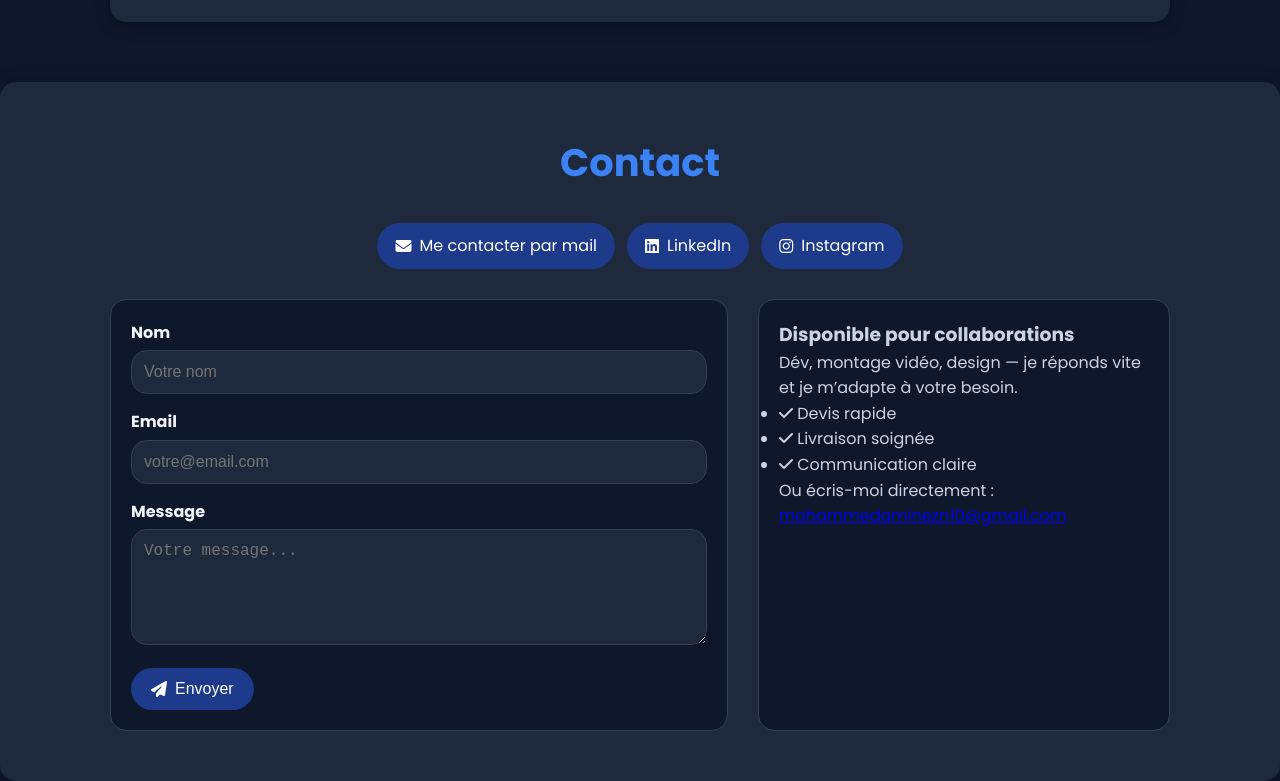
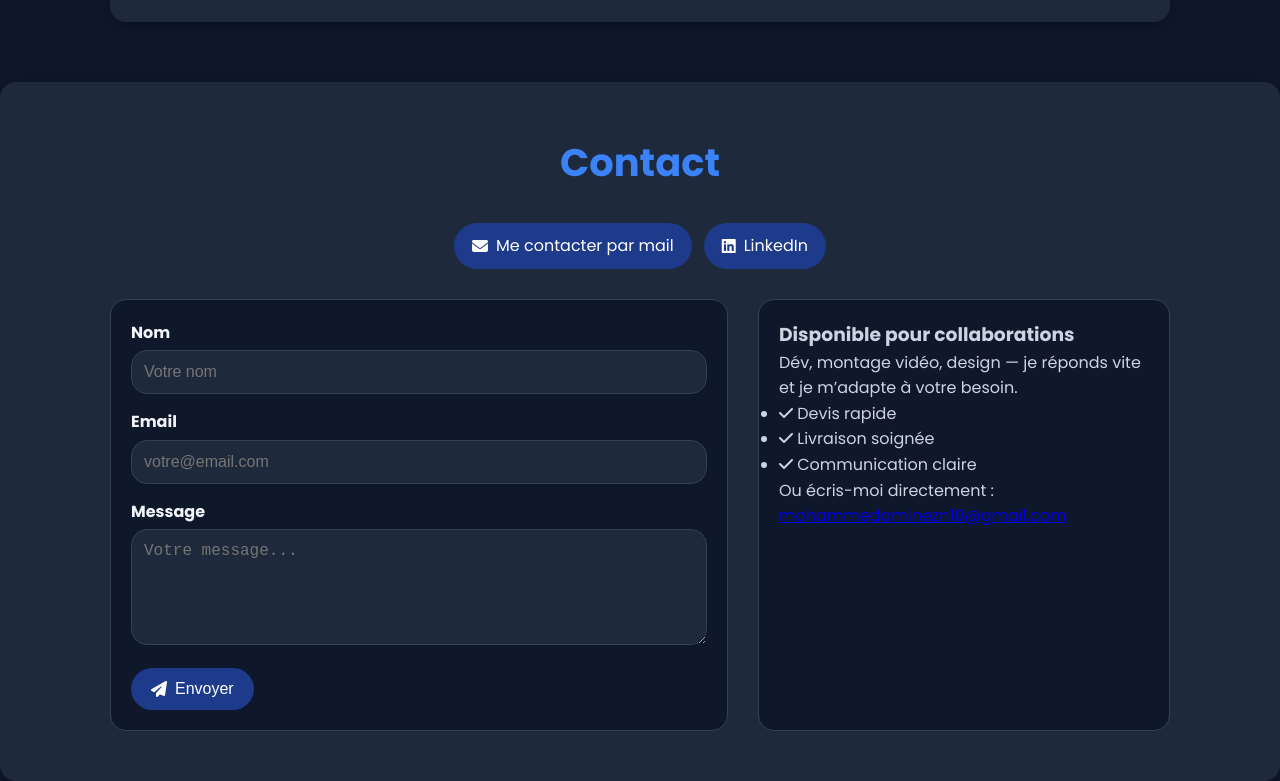
Before and after one commit to azn10/portfolio, a plain HTML site: page index.html in a window 1280 px wide. Shown: the part 1516-2297 px from the top of the page. Drawn offline with Linux system fonts and the light colour scheme.

Commit message:
Mise à jour : modification du code

```diff
--- a/index.html
+++ b/index.html
@@ -94,9 +94,7 @@
         <a class="btn" href="https://www.linkedin.com/in/mohammed-amine-zouane-b99729316" target="_blank">
           <i class="fa-brands fa-linkedin"></i> LinkedIn
         </a>
-        <a class="btn" href="https://www.instagram.com/mohammedaminezn10/profilecard/?igsh=MWd0YXE2MHpwdmFyeA==" target="_blank">
-          <i class="fa-brands fa-instagram"></i> Instagram
-        </a>
+
       </div>
 
       <!-- Formulaire -->
```
